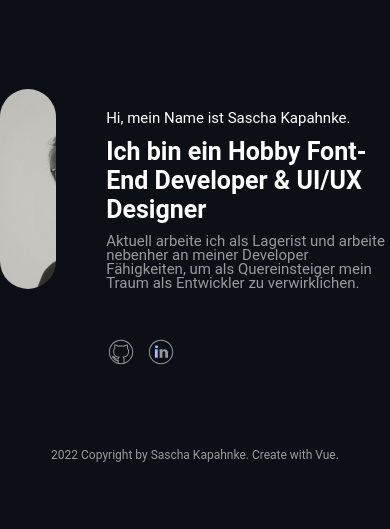
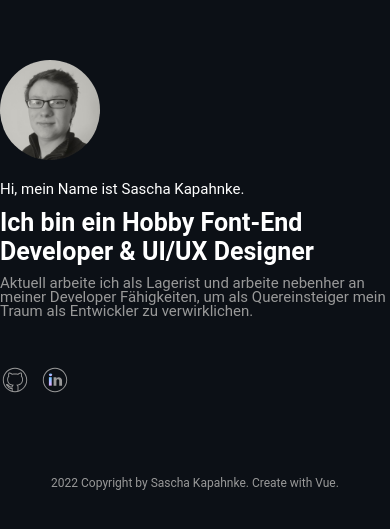
Before and after one commit to DevContinue/my_homepage, a Vue app: page / in a window 390 px wide. Shown: the part 141-670 px from the top of the page. Built offline with nearby package versions, Linux system fonts and the light colour scheme.

Commit message:
responsive mobile

```diff
--- a/src/components/HeroCard.vue
+++ b/src/components/HeroCard.vue
@@ -4,6 +4,7 @@
         <HeroCardImage />
         <HeroCardIntro />
     </section>
+
 
 </template>
 
@@ -25,5 +26,9 @@ export default {
         display: flex;
         justify-content: space-between;
         flex-direction: row;
+
+        @include small {
+            flex-direction: column;
+        }
     }
 </style>
--- a/src/components/HeroCardImage.vue
+++ b/src/components/HeroCardImage.vue
@@ -9,9 +9,10 @@
 <style lang="scss" scoped>
 
 $size: 20rem;
+$size-small: 10rem;
 
 .profile-image {
-    border-radius: $size;
+    border-radius: 100rem;
     overflow: hidden;
     width: $size;
     height: $size;
@@ -19,6 +20,14 @@ $size: 20rem;
     img {
         width: $size;
     }
+
+    @include small {
+        width: $size-small;
+        height: $size-small;
+        img {
+            width: $size-small;
+        }
+    }
 }
 
 </style>
--- a/src/scss/variables.scss
+++ b/src/scss/variables.scss
@@ -10,5 +10,32 @@ $ciGrey: darken(
 );
 
 $path: url(#mM51xuUryDpy5zRPCJ4TLb_IXUU4h36YfmO_gr2);
+$roboto: "Roboto", sans-serif;
 
-$roboto: "Roboto", sans-serif;
+$screen-mid: 768px;
+$screen-normal: 992px;
+$screen-large: 1200px;
+
+@mixin small {
+  @media (max-width: #{$screen-mid}) {
+    @content;
+  }
+}
+
+@mixin mid {
+  @media (min-width: #{$screen-mid}) {
+    @content;
+  }
+}
+
+@mixin normal {
+  @media (min-width: #{$screen-normal}) {
+    @content;
+  }
+}
+
+@mixin large {
+  @media (min-width: #{$screen-large}) {
+    @content;
+  }
+}
```
